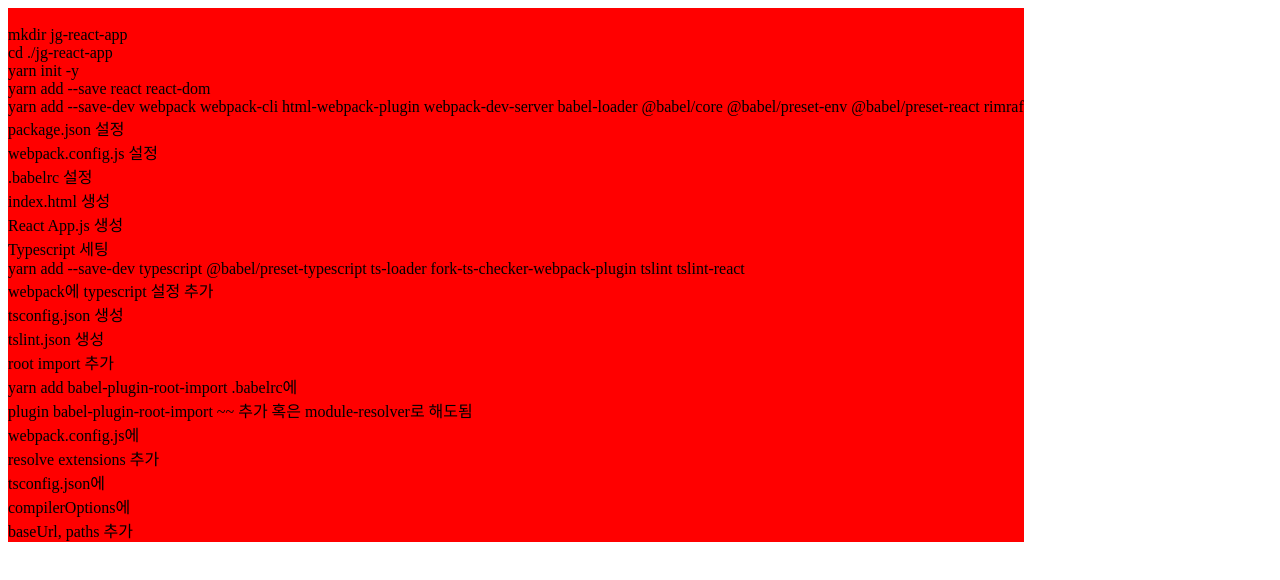
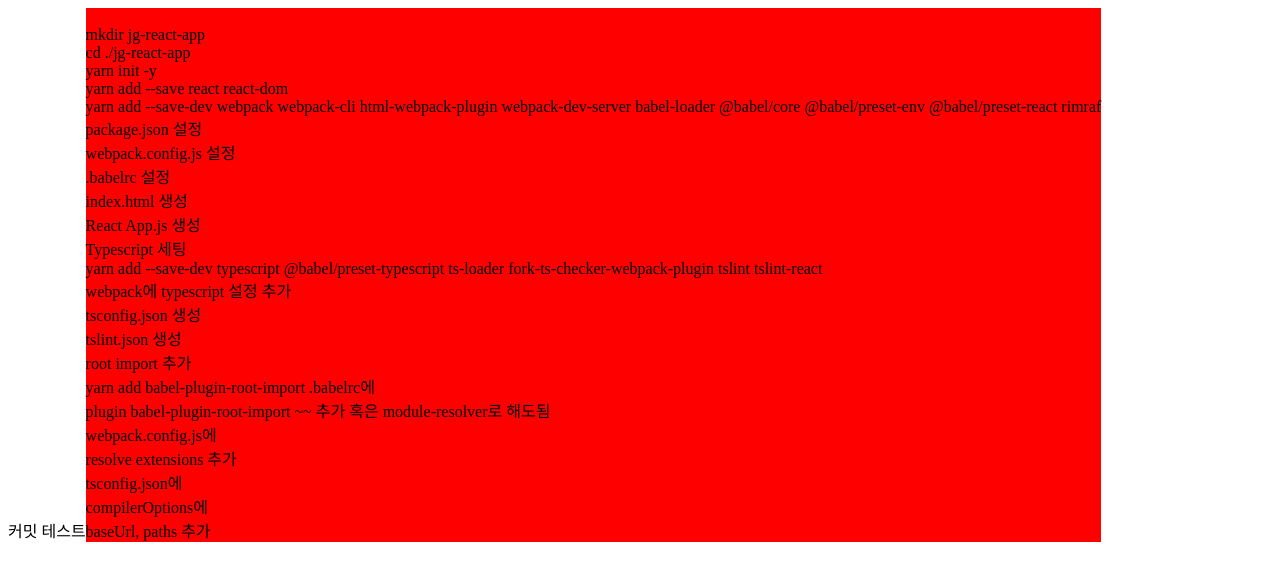
Before and after one commit to jjtjs159-jg/factory_jg, a React (Create React App) app: page /study in a window 1280 px wide. Shown: the top 580 px of the page. Built offline with nearby package versions, Linux system fonts and the light colour scheme.

Commit message:
merge 테스트를 위한 커밋

```diff
--- a/src/Home.tsx
+++ b/src/Home.tsx
@@ -11,6 +11,7 @@
     render() {
         return (
             <Fragment>
+                커밋 테스트
                 <BrowserRouter>
                     <Switch>
                         <Route exact path="/study" component={Study} />
```
